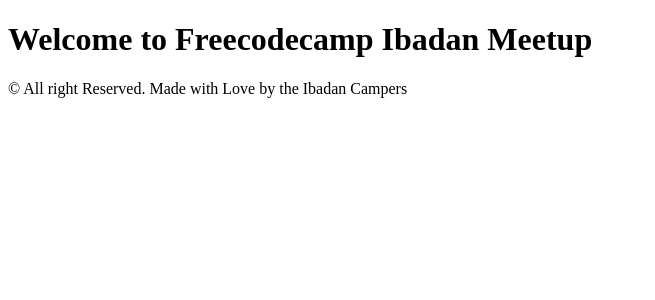
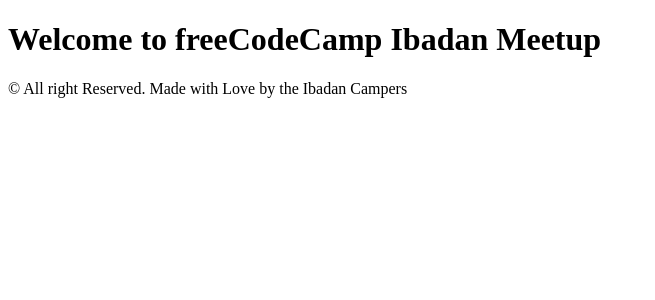
Before and after one commit to freecodecamp-ibadan/freecodecamp-ibadan, a Gatsby app: page / in a window 1280 px wide. Shown: the top 300 px of the page, without its empty margins (0-655 px from the left). Built offline with nearby package versions, Linux system fonts and the light colour scheme.

Commit message:
changed Freecodecamp to camelCasing text style in h1

```diff
--- a/src/pages/index.js
+++ b/src/pages/index.js
@@ -2,7 +2,7 @@
 
 export default () => (
   <div>
-    <h1>Welcome to Freecodecamp Ibadan Meetup</h1>
+    <h1>Welcome to freeCodeCamp Ibadan Meetup</h1>
     <p> &copy; All right Reserved. Made with Love by the Ibadan Campers</p>
   </div>
 )
```
Also changed, not shown: src/pages/about.js (added, +9 -0 lines).
